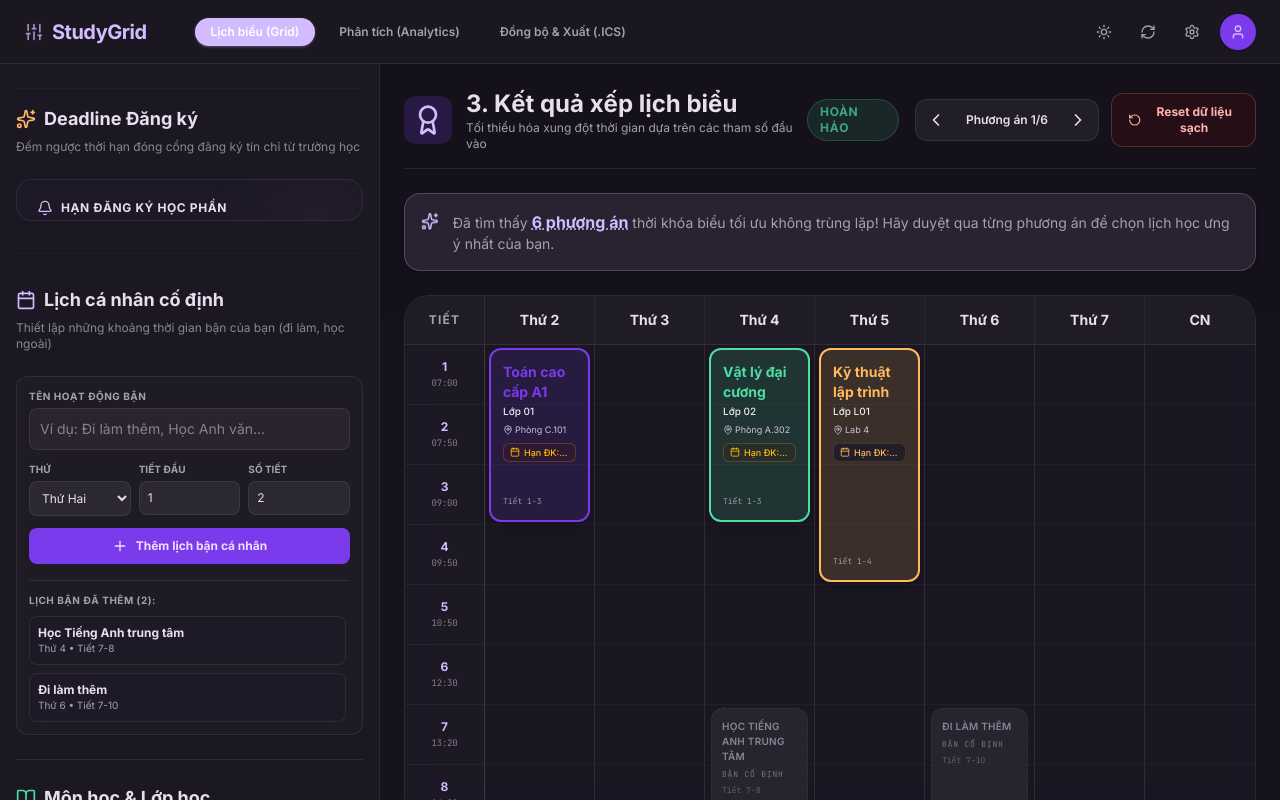
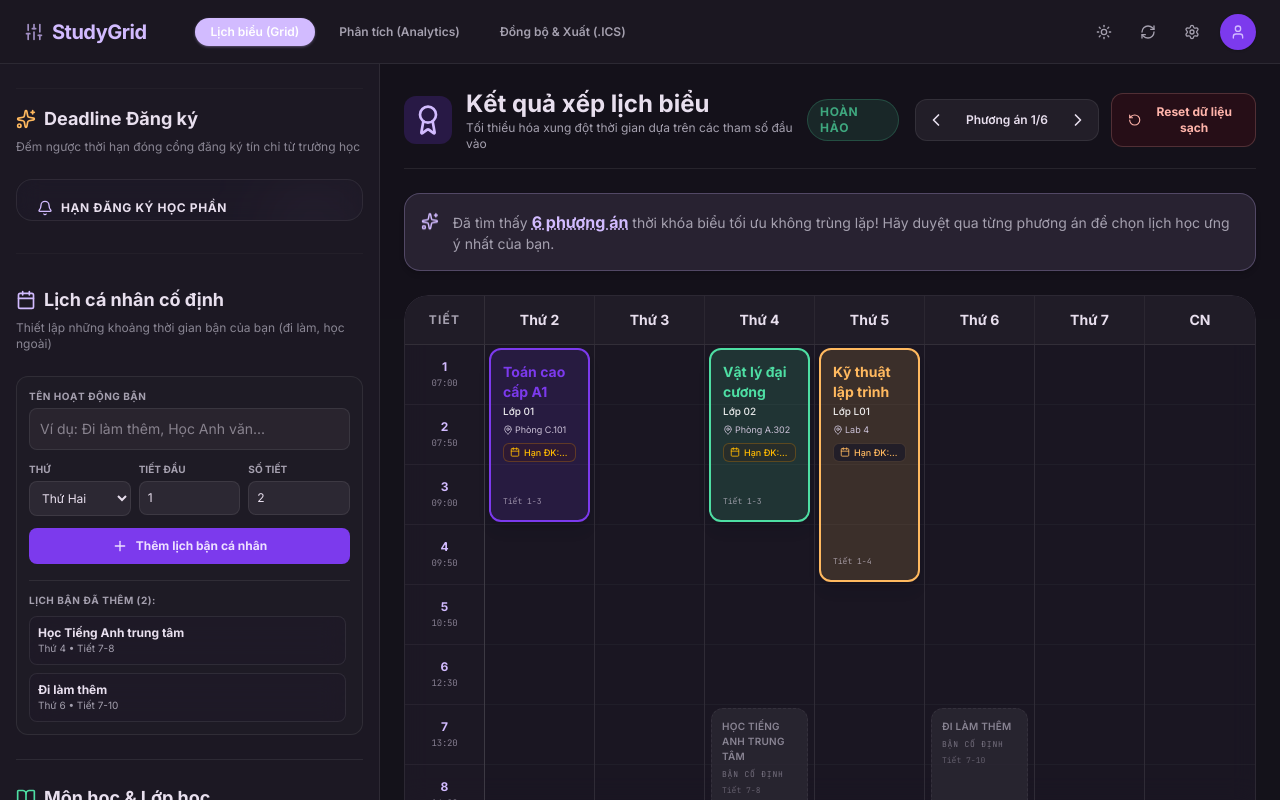
Before and after one commit to NGUYEN0205/WebLapLichV2, a React (Vite) app: page / in a window 1280 px wide. Built offline with nearby package versions, Linux system fonts and the light colour scheme.

Commit message:
Fix lỗi hiển thị chữ trên hiển thị lịch

```diff
--- a/src/components/CalendarGrid.tsx
+++ b/src/components/CalendarGrid.tsx
@@ -157,7 +157,7 @@ export const CalendarGrid: React.FC<CalendarGridProps> = ({
           </div>
           <div>
             <h1 className="text-xl md:text-2xl font-bold text-brand-text flex items-center gap-2">
-              3. Kết quả xếp lịch biểu
+              Kết quả xếp lịch biểu
             </h1>
             <p className="text-xs text-brand-on-surface-variant">
               Tối thiểu hóa xung đột thời gian dựa trên các tham số đầu vào
```
